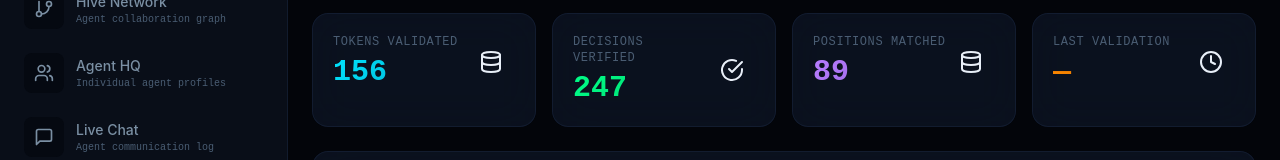
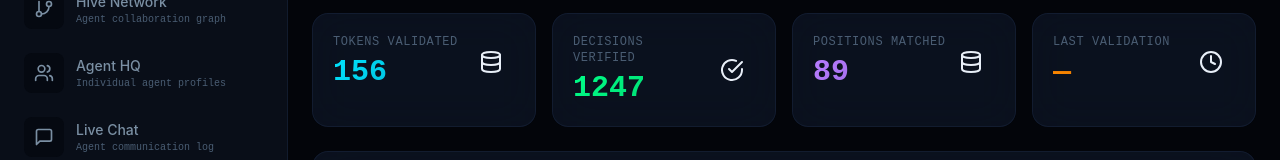
Before and after one commit to mediablink8-star/solana-hive, a Next.js app in the folder frontend/: page /validation-progress in a window 1280 px wide. Shown: the part 161-321 px from the top of the page. Built offline with nearby package versions, Linux system fonts and the light colour scheme; no server answers.

Commit message:
Fix: validation-progress comma operator error (1,247 -> 1247)

```diff
--- a/frontend/src/app/(dashboard)/validation-progress/page.tsx
+++ b/frontend/src/app/(dashboard)/validation-progress/page.tsx
@@ -47,7 +47,7 @@ export default function ValidationProgressPage() {
           <div className="flex items-center justify-between">
             <div>
               <p className="text-hive-textDim text-xs font-mono uppercase tracking-wider mb-1">Decisions Verified</p>
-              <p className="text-3xl font-bold font-mono text-gradient-green">{report?.decisions || 1,247}</p>
+              <p className="text-3xl font-bold font-mono text-gradient-green">{report?.decisions || 1247}</p>
             </div>
             <div className="w-12 h-12 rounded-xl bg-green/10 flex items-center justify-center">
               <CheckCircle className="w-6 h-6 text-green" />
```
